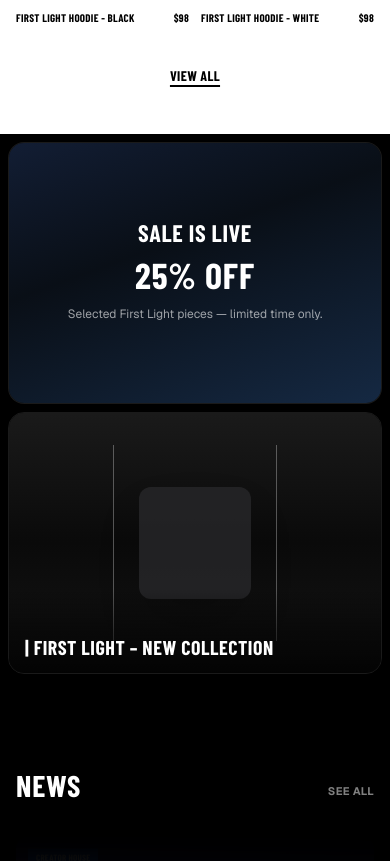
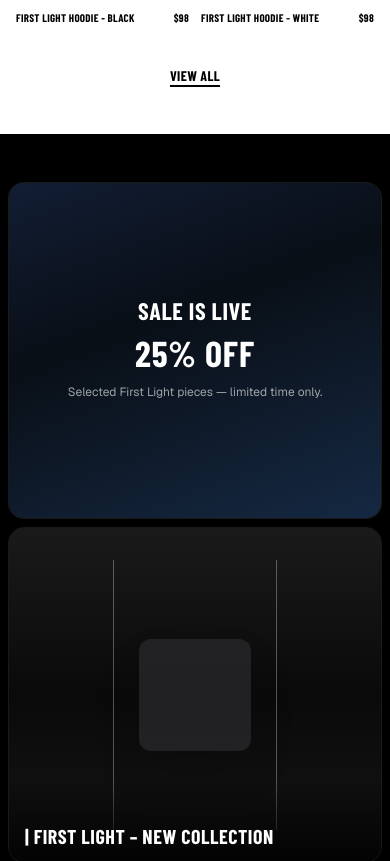
Before and after one commit to Arkin26/fruity.inc, a Next.js app: page / in a window 390 px wide. Shown: the part 1301-2162 px from the top of the page. Built offline with nearby package versions, Linux system fonts and the light colour scheme.

Commit message:
Increase featured cards top padding and height by 30%

```diff
--- a/src/components/shop/FeaturedCards.tsx
+++ b/src/components/shop/FeaturedCards.tsx
@@ -4,8 +4,8 @@ import { COLLECTION_CARD, SALES_POSTER } from "@/lib/shop-data";
 
 export function FeaturedCards() {
   return (
-    <section className="px-2 pt-2 pb-12 sm:pb-16 md:px-4 md:pb-20">
-      <div className="grid grid-cols-1 gap-2 md:h-[min(28vw,22rem)] md:grid-cols-[2fr_3fr] md:gap-3">
+    <section className="px-2 pt-12 pb-12 sm:pt-16 sm:pb-16 md:px-4 md:pt-20 md:pb-20">
+      <div className="grid grid-cols-1 gap-2 md:h-[min(36.4vw,28.6rem)] md:grid-cols-[2fr_3fr] md:gap-3">
         <SalesBox />
         <CollectionCard card={COLLECTION_CARD} />
       </div>
@@ -17,7 +17,7 @@ function SalesBox() {
   return (
     <Link
       href={SALES_POSTER.href}
-      className="group relative flex aspect-[10/7] h-full min-h-0 flex-col items-center justify-center overflow-hidden rounded-2xl border border-white/10 bg-black px-6 text-center md:aspect-auto"
+      className="group relative flex aspect-[10/9] h-full min-h-0 flex-col items-center justify-center overflow-hidden rounded-2xl border border-white/10 bg-black px-6 text-center md:aspect-auto"
     >
       <div
         className="absolute inset-0 opacity-70 transition-opacity group-hover:opacity-80"
@@ -51,7 +51,7 @@ function CollectionCard({
   return (
     <Link
       href={card.href}
-      className="group relative block aspect-[10/7] h-full min-h-0 overflow-hidden rounded-2xl border border-white/10 md:aspect-auto"
+      className="group relative block aspect-[10/9] h-full min-h-0 overflow-hidden rounded-2xl border border-white/10 md:aspect-auto"
     >
       <div
         className="absolute inset-0"
```
